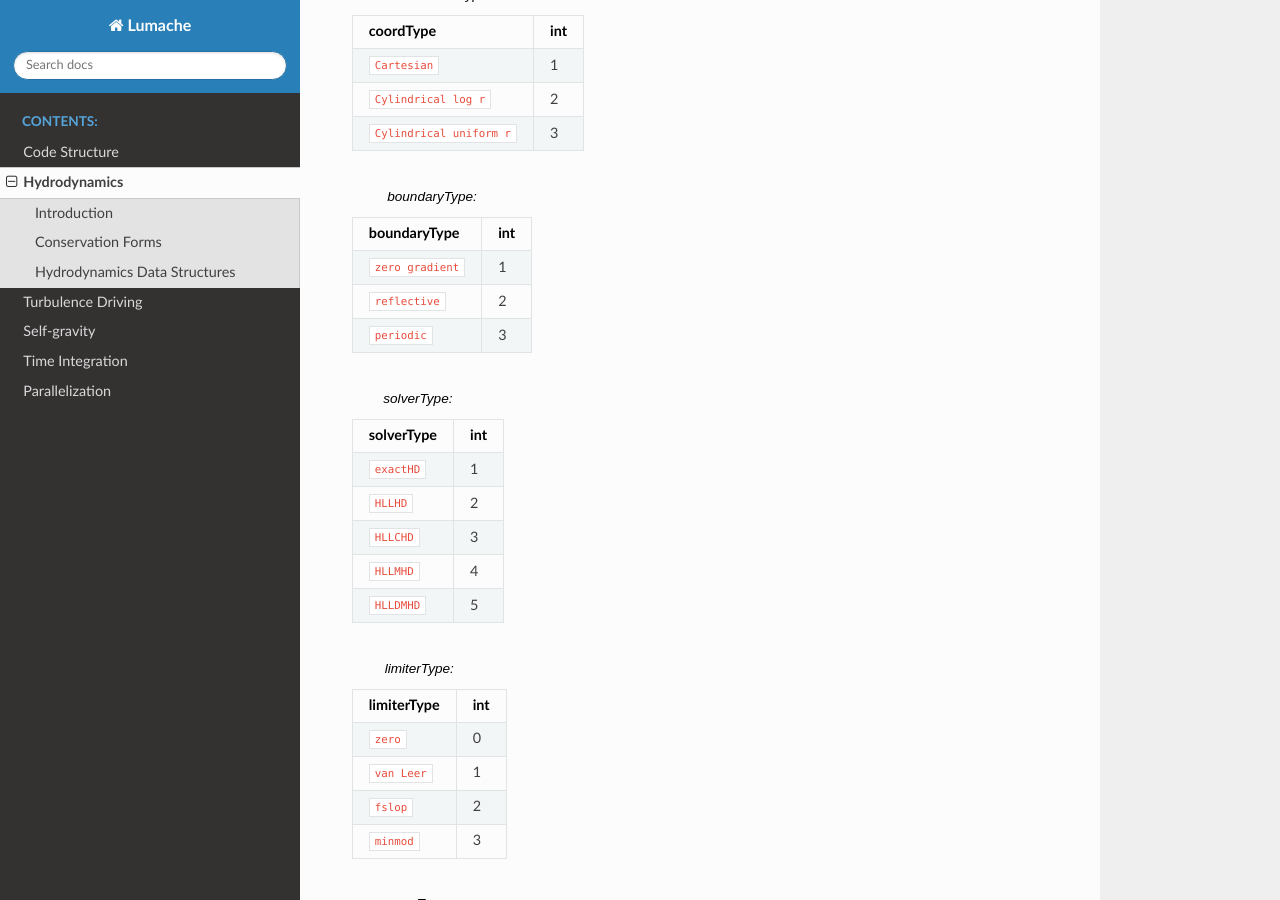
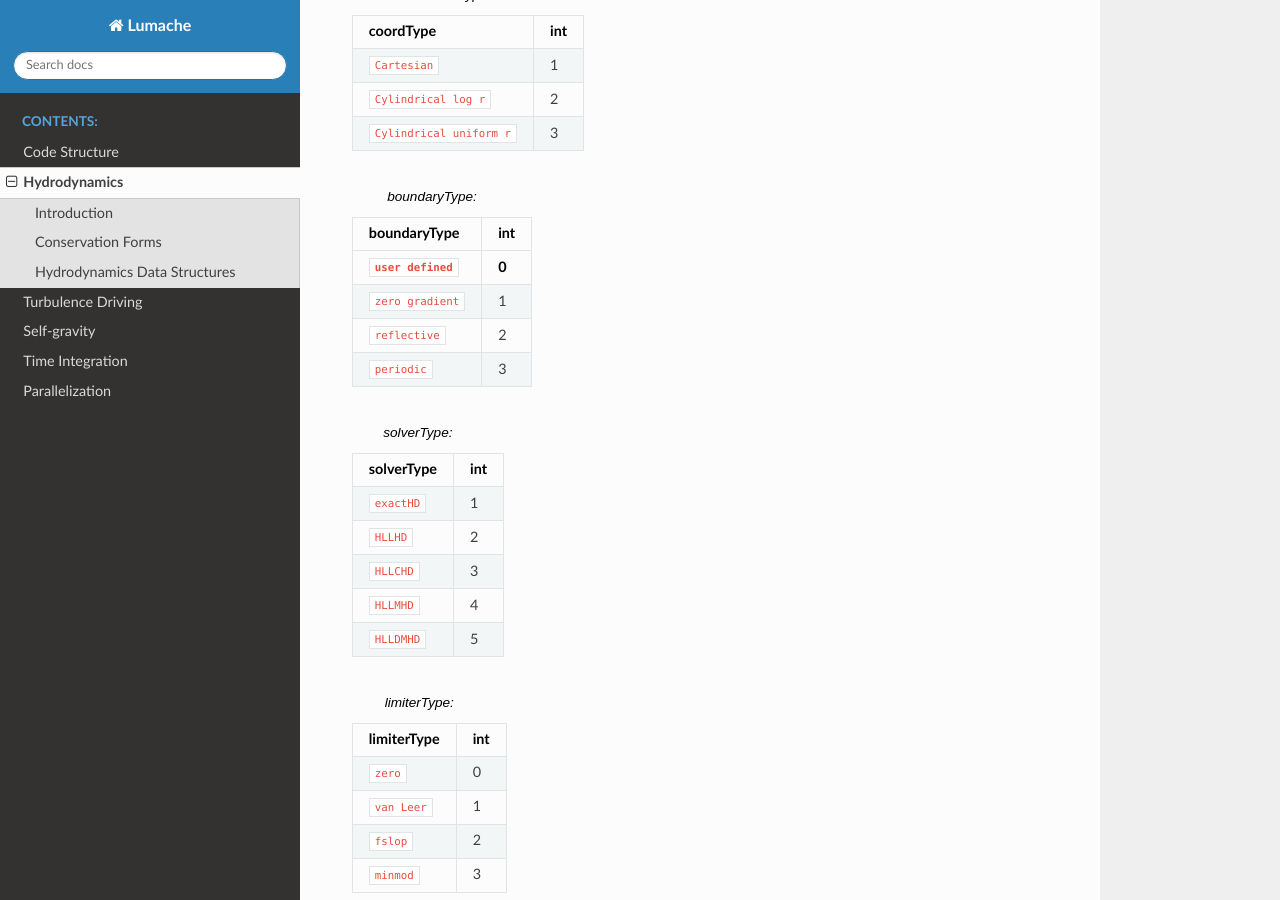
Before and after one commit to holam1hk/Scorpio-Docs, a Sphinx documentation site: the page built from docs/source/hydro.rst, in a window 1280 px wide and 900 px high, scrolled down 2556 px. Built offline with Sphinx 7.4.7 and the Read the Docs theme 3.1.0, drawn with Linux system fonts in a browser that asks for light colours.

Commit message:
added user defined boundary

```diff
--- a/docs/source/hydro.rst
+++ b/docs/source/hydro.rst
@@ -150,6 +150,8 @@ Hydrodynamics Data Structures
 
    +---------------------------+-----------+
    | **boundaryType**          | **int**   |
+   +---------------------------+-----------+
+   | ``user defined``          | 0         |
    +===========================+===========+
    | ``zero gradient``         | 1         |
    +---------------------------+-----------+
```
